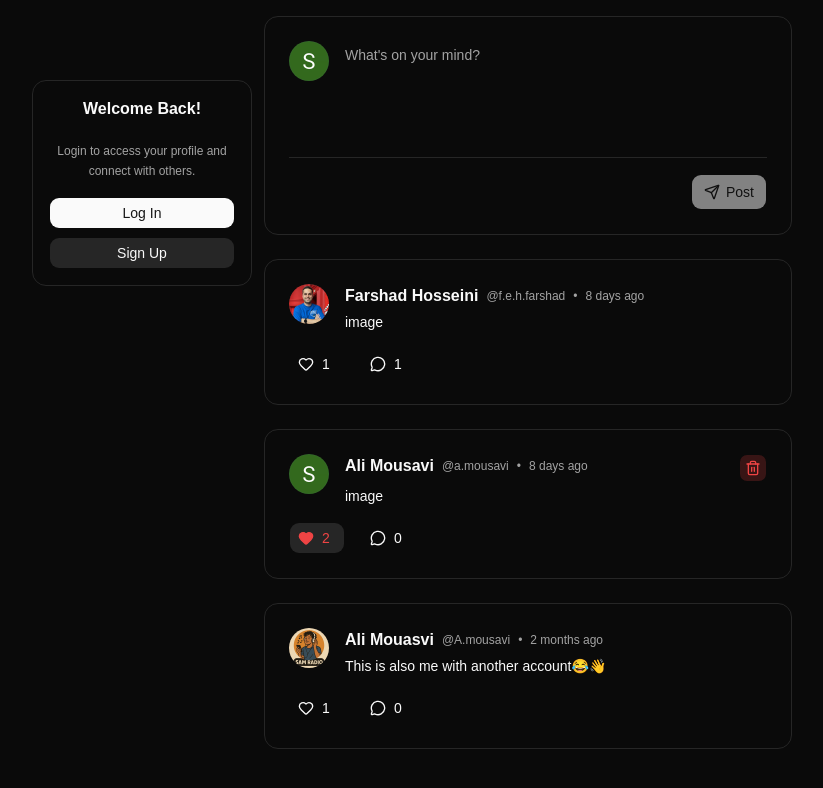
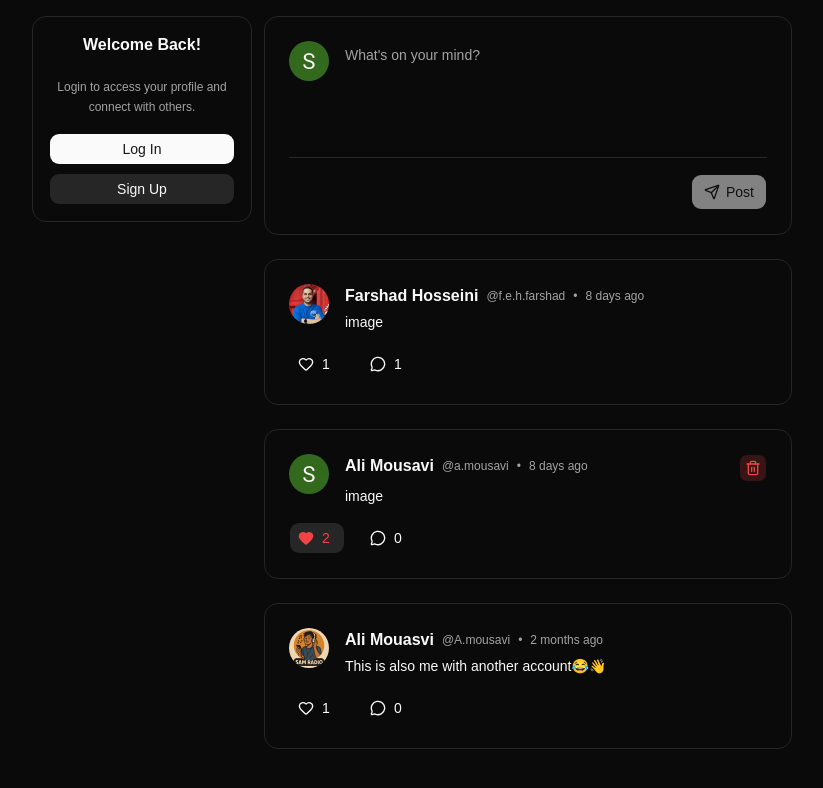
Before and after one commit to hmgolshani/Socially, a React (Vite) app: page / in a window 1280 px wide. Shown: the top 788 px of the page, without its empty margins (112-935 px from the left). Built offline with nearby package versions, Linux system fonts and the light colour scheme.

Commit message:
delete top-20 from layout

```diff
--- a/src/components/layouts/Layout.tsx
+++ b/src/components/layouts/Layout.tsx
@@ -22,7 +22,7 @@ const Layout = () => {
 
       <div className="mx-auto grid max-w-5xl grid-cols-1 gap-3 px-4 py-4 md:grid-cols-[180px_minmax(0,1fr)_180px] lg:grid-cols-[220px_minmax(0,1fr)_220px]">
         <aside className="hidden md:block">
-          <div className="sticky top-20">
+          <div className="sticky">
             {isAuthenticated ? (
               <SideProfileCard user={currentUser} />
             ) : (
```
